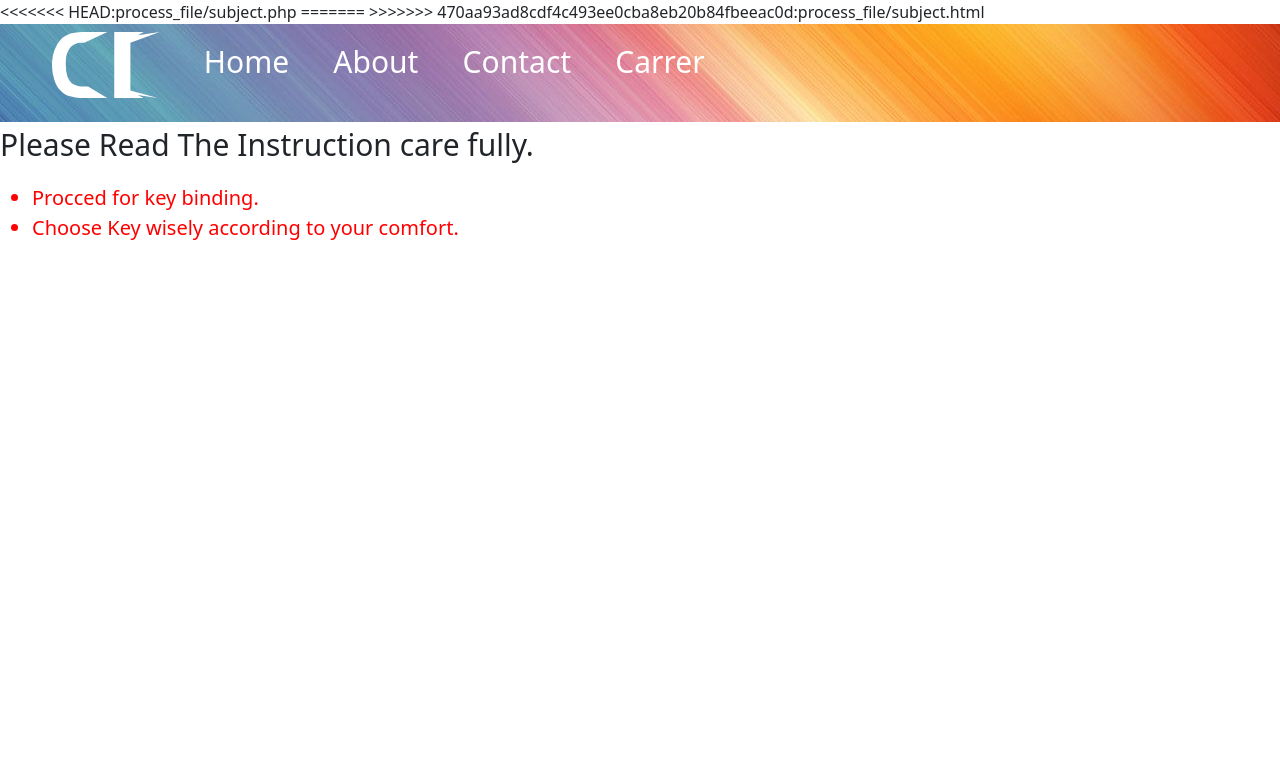
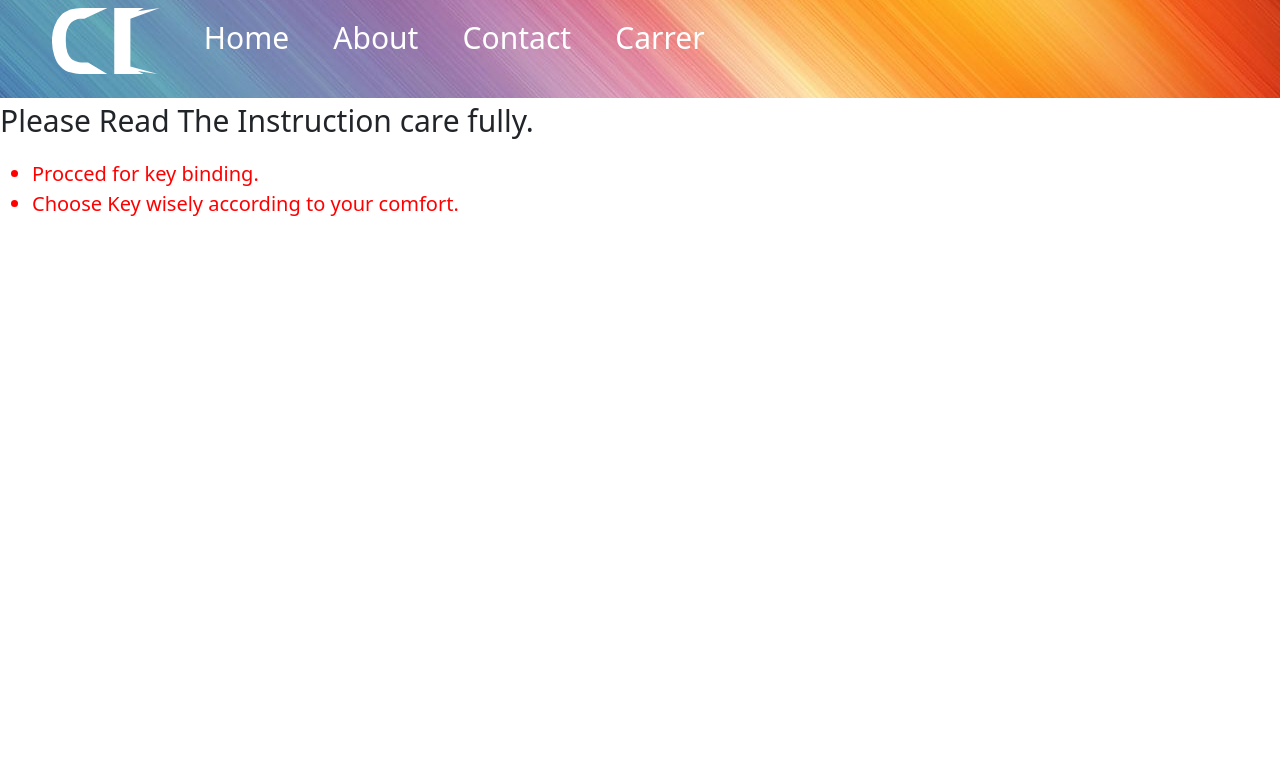
Before and after one commit to shashank-16/hackton, a PHP site: page /subject.php in a window 1280 px wide. Shown: the top 783 px of the page. Run offline with PHP 8.4, Linux system fonts and the light colour scheme; data that the repository does not hold is empty.

Commit message:
changes
yup

```diff
--- a/process_file/subject.php
+++ b/process_file/subject.php
@@ -1,16 +1,9 @@
-<<<<<<< HEAD:process_file/subject.php
+
 <?php
 
 session_start();
 
 ?>
-=======
-<!-- <?php
-    // session_start();
-
-?> -->
-
->>>>>>> 470aa93ad8cdf4c493ee0cba8eb20b84fbeeac0d:process_file/subject.html
 
 <!DOCTYPE html>
 <html lang="en">
```
